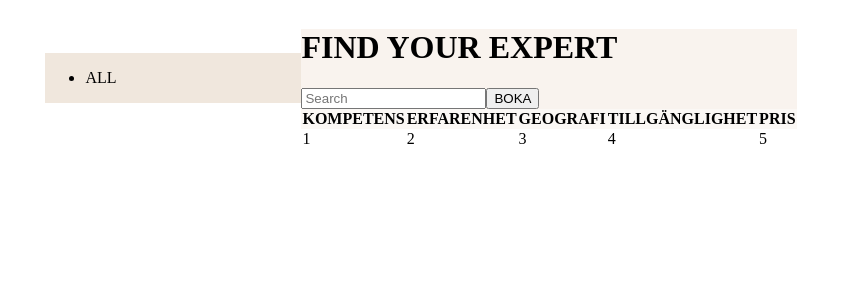
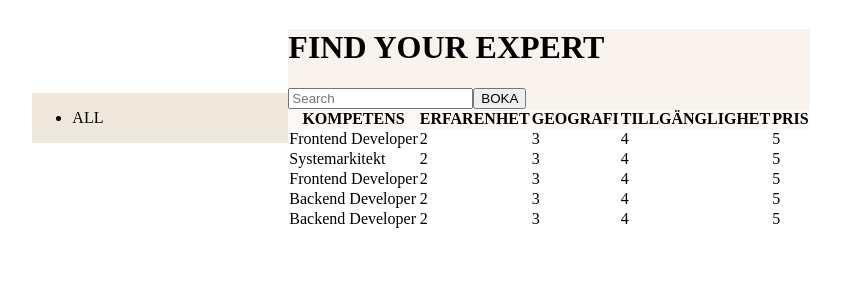
Before and after one commit to jeppeerixon/react-kruso, a React (Vite) app: page / in a window 1280 px wide. Shown: the top 300 px of the page, without its empty margins (219-1060 px from the left). Built offline with nearby package versions, Linux system fonts and the light colour scheme; the HTML template or start-up script is replaced by a standard one.

Commit message:
added Developer type and check to see if it works

```diff
--- a/src/App.tsx
+++ b/src/App.tsx
@@ -1,9 +1,14 @@
+import { useState } from 'react'
 import './App.css'
 import DevRow from './components/DevRow'
 import Header from './components/Header'
 import NavBar from './components/NavBar'
+import data from './data/developers.json'
+import { IDeveloper } from './models/IDeveloper'
 
 function App() {
+
+  const [devData, setDevData] = useState<IDeveloper[]>(data.employees)
 
   return (
     <>
@@ -22,9 +27,13 @@ function App() {
               <th>TILLGÄNGLIGHET</th>
               <th>PRIS</th>
             </tr>
-            <DevRow />
+            {
+              devData.map((employee: IDeveloper) => {
+                return (<DevRow {...employee} />)
+              })
+            }
+          </table>
 
-          </table>
         </section>
 
       </main>
--- a/src/components/DevRow.tsx
+++ b/src/components/DevRow.tsx
@@ -1,15 +1,17 @@
-function DevRow() {
+import { IDeveloper } from "../models/IDeveloper"
+
+function DevRow(props: IDeveloper) {
 
     return (
-      <>
+      <tbody>
         <tr>
-            <td>1</td>
+            <td>{props.developer.title}</td>
             <td>2</td>
             <td>3</td>
             <td>4</td>
             <td>5</td>
         </tr>
-      </>
+      </tbody>
     )
   }
 
--- /dev/null
+++ b/src/models/IDeveloper.ts
@@ -0,0 +1,13 @@
+export interface IDeveloper {
+    developer: {
+        availability: number,
+        category: string,
+        experienceAmount: number,
+        id: string,
+        office: {
+            city: string
+        },
+        price: number,
+        title: string
+    }
+}
```
